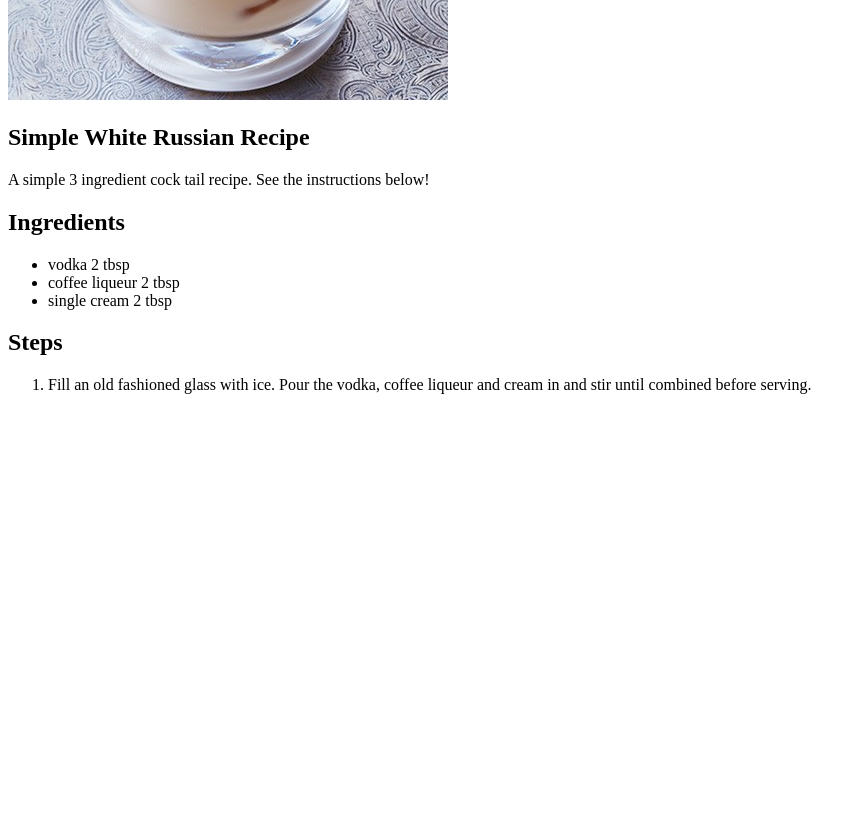
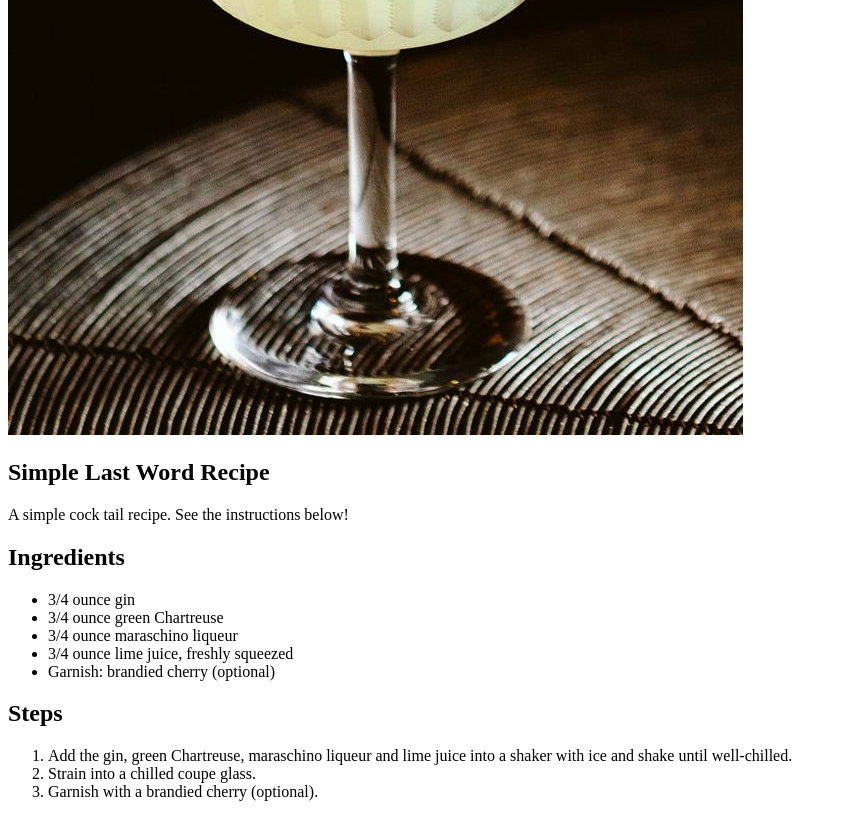
Before and after one commit to bmagi/odin-recipes, a plain HTML site: page lastword.html in a window 1280 px wide. Shown: the part 380-1197 px from the top of the page, without its empty margins (0-863 px from the left). Before the commit the page ends 800 px from the top, so only its background shows below. Drawn offline with Linux system fonts and the light colour scheme.

Commit message:
finished editing lastword.html -project finished

```diff
--- a/lastword.html
+++ b/lastword.html
@@ -2,22 +2,26 @@
 <html lang="en">
 <head>
     <meta charset="UTF-8">
-    <title>White Russian Cocktail</title>
+    <title>Last Word Cocktail</title>
 </head>
 <body>
     <h1>Last Word</h1>
-    <img src="img/whiterussian.jpg">
-    <h2>Simple White Russian Recipe</h2>
-    <p>A simple 3 ingredient cock tail recipe. See the instructions below!</p>
+    <img src="img/lastword.jpg">
+    <h2>Simple Last Word Recipe</h2>
+    <p>A simple cock tail recipe. See the instructions below!</p>
     <h2>Ingredients</h2>
     <ul>
-        <li>vodka 2 tbsp</li>
-        <li>coffee liqueur 2 tbsp</li>
-        <li>single cream 2 tbsp</li>
+        <li>3/4 ounce gin </li>
+        <li>3/4 ounce green Chartreuse</li>
+        <li>3/4 ounce maraschino liqueur</li>
+        <li>3/4 ounce lime juice, freshly squeezed</li>
+        <li>Garnish: brandied cherry (optional)</li>
     </ul>
     <h2>Steps</h2>
     <ol>
-        <li>Fill an old fashioned glass with ice. Pour the vodka, coffee liqueur and cream in and stir until combined before serving.</li>
+        <li>Add the gin, green Chartreuse, maraschino liqueur and lime juice into a shaker with ice and shake until well-chilled. </li>
+        <li>Strain into a chilled coupe glass.</li>
+        <li>Garnish with a brandied cherry (optional).</li>
     </ol>
 </body>
 </html>
```
Also changed, not shown: img/lastword.jpg (added).
